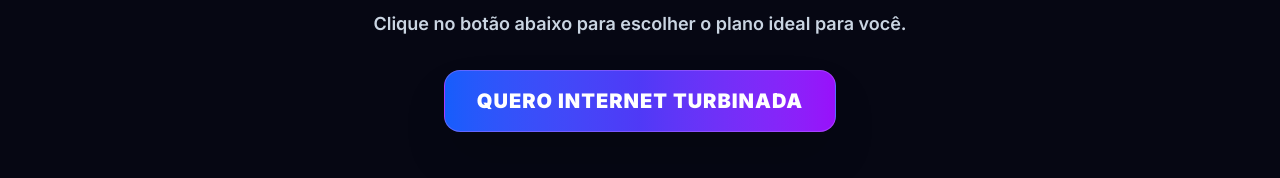
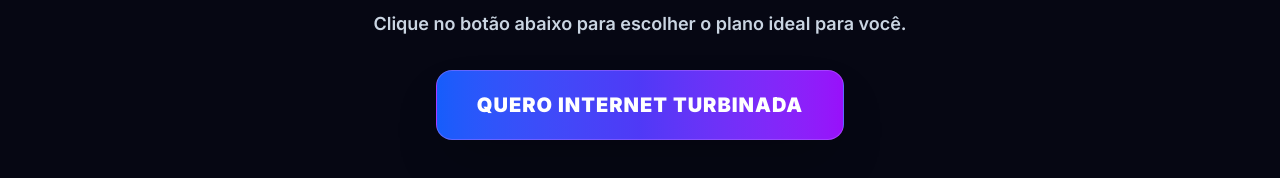
Before and after one commit to erivaniacasanova-jpg/erivaniacasanova-jpg-pagina-de-vendas-federal-representantes3, a React (Vite) app: page / in a window 1280 px wide. Shown: the part 7174-7352 px from the top of the page. Built offline with nearby package versions, Linux system fonts and the light colour scheme.

Commit message:
Add files via upload

```diff
--- a/components/EntrancePopup.tsx
+++ b/components/EntrancePopup.tsx
@@ -466,7 +466,7 @@ export const EntrancePopup: React.FC<EntrancePopupProps> = ({
                 target="_blank"
                 rel="noopener noreferrer"
                 id="btn-final-cta-turbinada"
-                className={`bg-gradient-to-r from-blue-600 via-indigo-600 to-purple-600 text-white font-black text-sm sm:text-lg md:text-xl py-3.5 px-6 sm:py-4 sm:px-8 rounded-2xl shadow-2xl border border-purple-400/40 flex items-center justify-center gap-2 tracking-wider uppercase hover:opacity-95 active:scale-95 transition-all text-center whitespace-nowrap cursor-pointer select-none ${
+                className={`bg-gradient-to-r from-blue-600 via-indigo-600 to-purple-600 text-white font-black text-base sm:text-lg md:text-xl py-4 px-8 sm:py-5 sm:px-10 rounded-2xl shadow-2xl border border-purple-400/40 flex items-center justify-center gap-2 tracking-wider uppercase hover:opacity-95 active:scale-95 transition-all text-center whitespace-nowrap cursor-pointer select-none ${
                   isAtFinalSection ? 'opacity-100 translate-y-0 pointer-events-auto' : 'opacity-0 pointer-events-none'
                 }`}
               >
@@ -479,7 +479,7 @@ export const EntrancePopup: React.FC<EntrancePopupProps> = ({
 
       {/* CTA FLUTUANTE CENTRALIZADO NA VIEWPORT - APARECE APÓS PRIMEIRA ROLAGEM E OCULTA NA SEÇÃO FINAL */}
       <div
-        className={`fixed bottom-6 left-1/2 -translate-x-1/2 z-40 px-4 w-auto max-w-[calc(100vw-8rem)] sm:max-w-md transition-all duration-300 ${
+        className={`fixed bottom-6 left-1/2 -translate-x-1/2 z-40 px-3 w-auto max-w-[calc(100vw-6.5rem)] sm:max-w-md transition-all duration-300 ${
           showFloatingCta && !isAtFinalSection
             ? 'opacity-100 translate-y-0 pointer-events-auto'
             : 'opacity-0 translate-y-4 pointer-events-none'
@@ -490,7 +490,7 @@ export const EntrancePopup: React.FC<EntrancePopupProps> = ({
           target="_blank"
           rel="noopener noreferrer"
           id="btn-floating-cta-turbinada"
-          className="pointer-events-auto block bg-gradient-to-r from-blue-600 via-indigo-600 to-purple-600 text-white font-black text-sm sm:text-lg md:text-xl py-3.5 px-6 sm:py-4 sm:px-8 rounded-2xl shadow-2xl border border-purple-400/40 flex items-center justify-center gap-2 tracking-wider uppercase hover:opacity-95 active:scale-95 transition-transform text-center whitespace-nowrap cursor-pointer select-none"
+          className="pointer-events-auto block bg-gradient-to-r from-blue-600 via-indigo-600 to-purple-600 text-white font-black text-base sm:text-lg md:text-xl py-4 px-7 sm:py-5 sm:px-10 rounded-2xl shadow-2xl border border-purple-400/40 flex items-center justify-center gap-2 tracking-wider uppercase hover:opacity-95 active:scale-95 transition-transform text-center whitespace-nowrap cursor-pointer select-none"
         >
           QUERO INTERNET TURBINADA
         </a>
```
